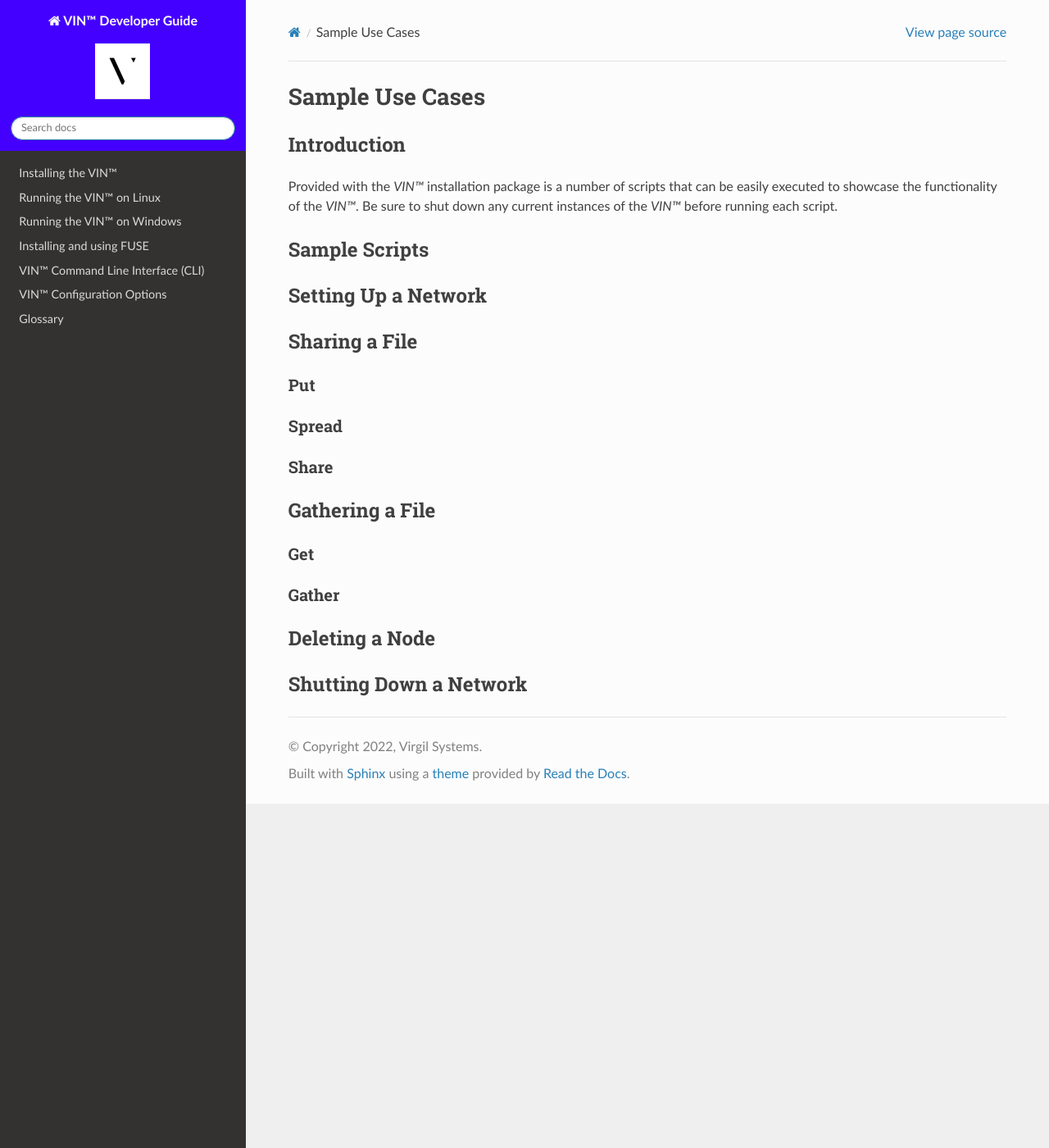
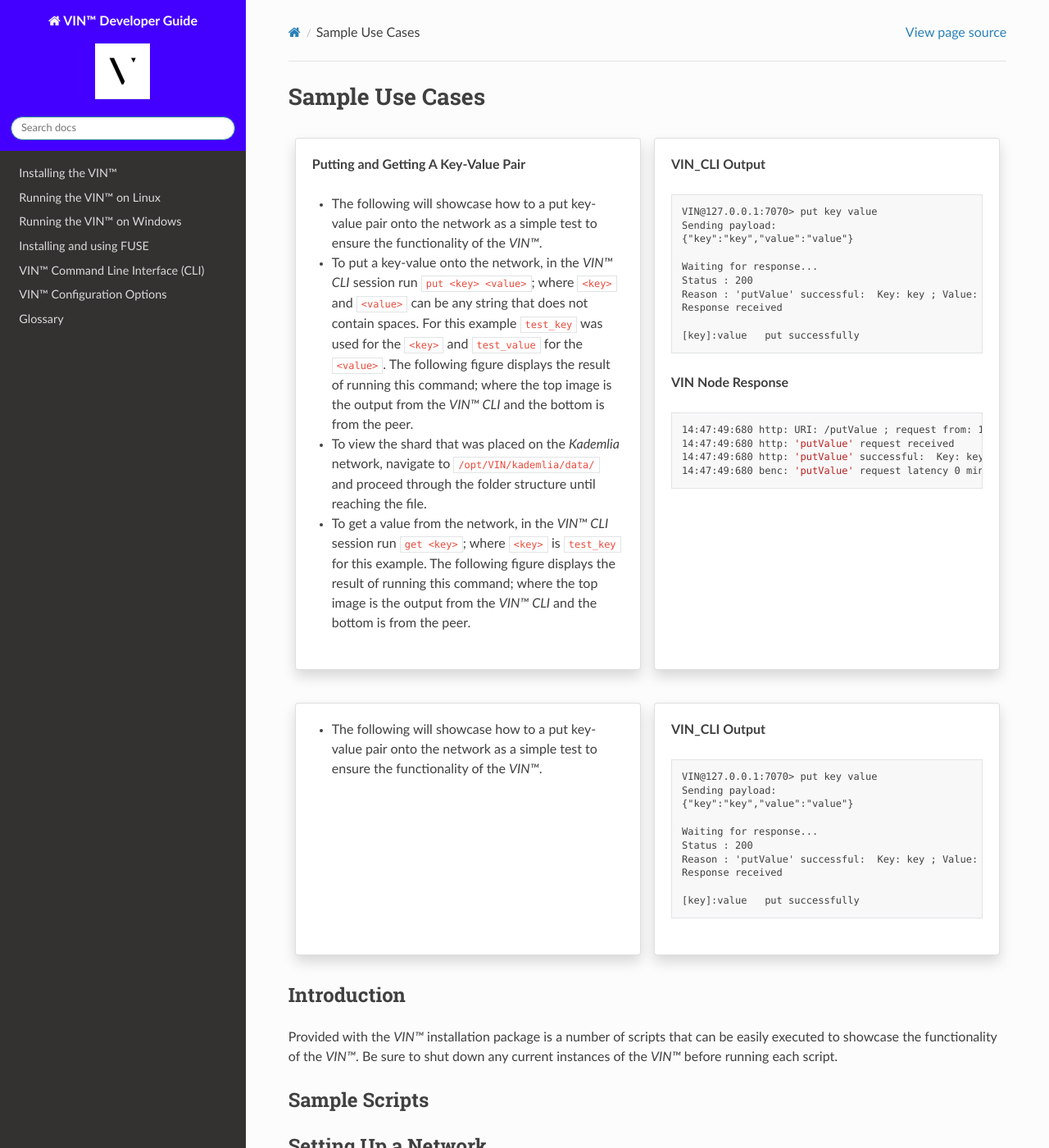
Before and after one commit to Market-Insight-Solutions-LLC/vin-developer-guide, a Sphinx documentation site: the page built from docs/source/sample_use_cases.rst, in a window 1280 px wide and 1400 px high. Shown: the whole window at 82% size. Built offline with Sphinx 7.4.7 and the Read the Docs theme 2.0.0, drawn with Linux system fonts in a browser that asks for light colours.

```diff
--- a/docs/source/conf.py
+++ b/docs/source/conf.py
@@ -33,6 +33,7 @@ extensions = [
     'sphinx.ext.autodoc',
     'sphinx.ext.autosummary',
     'sphinx.ext.intersphinx',
+    'sphinx_panels',
 ]
 
 intersphinx_mapping = {
--- a/docs/source/sample_use_cases.rst
+++ b/docs/source/sample_use_cases.rst
@@ -6,6 +6,72 @@
 ****************
 Sample Use Cases
 ****************
+
+
+
+
+.. panels::
+
+    **Putting and Getting A Key-Value Pair**
+
+    * The following will showcase how to a put key-value pair onto the network as a simple test to ensure the functionality of the *VIN™*.
+    * To put a key-value onto the network, in the *VIN™ CLI* session run ``put <key> <value>``; where ``<key>`` and ``<value>`` can be any string that does not contain spaces. For this example ``test_key`` was used for the ``<key>`` and ``test_value`` for the ``<value>``. The following figure displays the result of running this command; where the top image is the output from the *VIN™ CLI* and the bottom is from the peer.
+    * To view the shard that was placed on the *Kademlia* network, navigate to ``/opt/VIN/kademlia/data/`` and proceed through the folder structure until reaching the file.
+    * To get a value from the network, in the *VIN™ CLI* session run ``get <key>``; where ``<key>`` is ``test_key`` for this example. The following figure displays the result of running this command; where the top image is the output from the *VIN™ CLI* and the bottom is from the peer.
+
+    ---
+
+
+    **VIN_CLI Output**
+
+    .. code-block:: rst
+
+        VIN@127.0.0.1:7070> put key value
+        Sending payload:
+        {"key":"key","value":"value"}
+
+        Waiting for response...
+        Status : 200
+        Reason : 'putValue' successful:  Key: key ; Value: value
+        Response received
+
+        [key]:value   put successfully
+
+    **VIN Node Response**
+
+    .. code-block:: powershell
+
+        14:47:49:680 http: URI: /putValue ; request from: 127.0.0.1:38936
+        14:47:49:680 http: 'putValue' request received
+        14:47:49:680 http: 'putValue' successful:  Key: key ; Value: value
+        14:47:49:680 benc: 'putValue' request latency 0 min 0 sec 0 msec
+
+
+
+.. panels::
+
+
+
+    * The following will showcase how to a put key-value pair onto the network as a simple test to ensure the functionality of the *VIN™*.
+
+
+    ---
+
+
+    **VIN_CLI Output**
+
+    .. code:: none
+
+        VIN@127.0.0.1:7070> put key value
+        Sending payload:
+        {"key":"key","value":"value"}
+
+        Waiting for response...
+        Status : 200
+        Reason : 'putValue' successful:  Key: key ; Value: value
+        Response received
+
+        [key]:value   put successfully
 
 
 Introduction
```
Also changed, not shown: docs/source/running_the_vin_linux.rst (+7 -10 lines).
